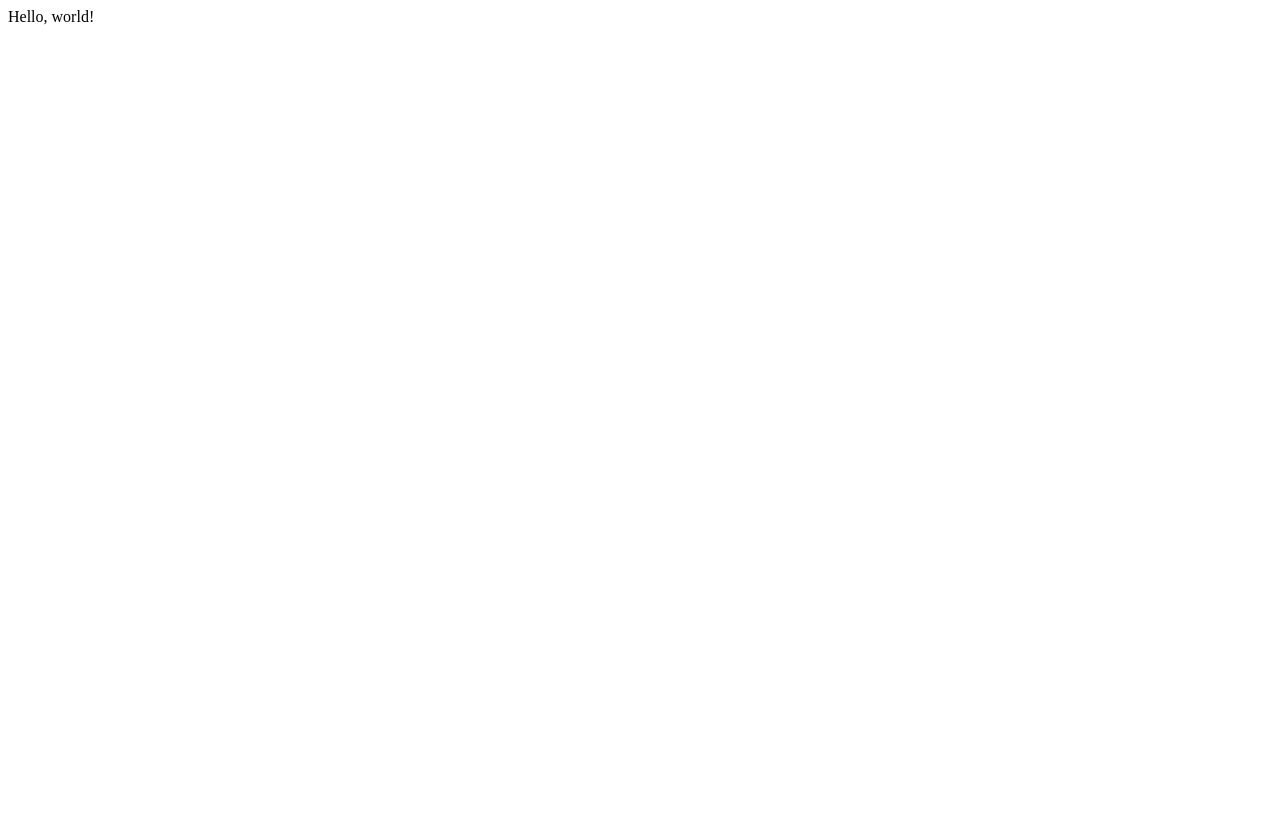
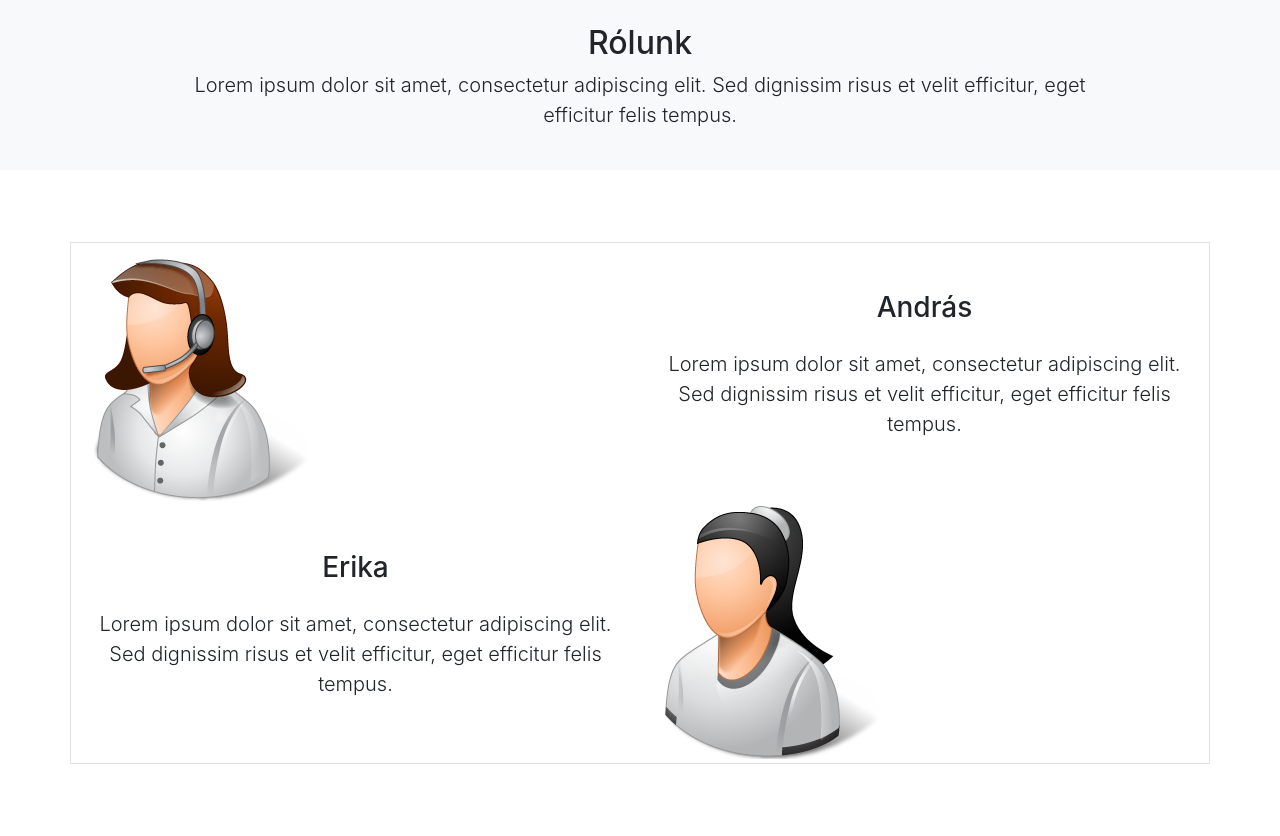
Before and after one commit to Raskovanyi/DIY, a plain HTML site: page _new_website/rolunk.html in a window 1280 px wide. Before the commit the page ends 800 px from the top, so only its background shows below. Drawn offline with nearby package versions, Linux system fonts and the light colour scheme.

Commit message:
rolunk.html

```diff
--- a/_new_website/rolunk.html
+++ b/_new_website/rolunk.html
@@ -3,9 +3,46 @@
   <head>
 
 
+    <meta charset="utf-8">
+    <meta name="viewport" content="width=device-width, initial-scale=1, shrink-to-fit=no">
+
+    <link rel="stylesheet" href="https://maxcdn.bootstrapcdn.com/bootstrap/4.0.0/css/bootstrap.min.css" integrity="sha384-Gn5384xqQ1aoWXA+058RXPxPg6fy4IWvTNh0E263XmFcJlSAwiGgFAW/dAiS6JXm" crossorigin="anonymous">
+
     <title>Hello, world!</title>
   </head>
+  </head>
   <body>
-    Hello, world!
+      <section class="bg-light">
+		<div class="container py-4">
+
+			<div class="row">
+				<div class="col-11 col-md-10 text-center mx-auto">
+
+					<h2>Rólunk</h2>
+					<p class="lead">Lorem ipsum dolor sit amet, consectetur adipiscing elit. Sed dignissim risus et velit efficitur, eget efficitur felis tempus.</p>
+				</div>
+			</div>
+		</div>
+
+	</section>
+
+    <div class="container py-5">
+		<div class="row border my-4">
+			<div class="col-12 col-lg-6 m-auto order-1 px-lg-0">
+				<img src="img/mk1.png" alt="András" class="img-fluid"><!--responsive kép-->
+			</div>
+			<div class="col-12 col-lg-6 text-center m-auto py-5 order-2 py-5">
+					<h3 class="pb-3">András</h3>
+					<p class="lead">Lorem ipsum dolor sit amet, consectetur adipiscing elit. Sed dignissim risus et velit efficitur, eget efficitur felis tempus.</p>
+			</div>
+			<div class="col-12 col-lg-6 text-center m-auto py-5 order-4 order-lg-3 py-5">
+				<h3 class="pb-3">Erika</h3>
+					<p class="lead">Lorem ipsum dolor sit amet, consectetur adipiscing elit. Sed dignissim risus et velit efficitur, eget efficitur felis tempus.</p>
+			</div>
+			<div class="col-12 col-lg-6 order-3 order-lg-4 px-lg-0">
+				<img src="img/mk2.png" alt="Erika" class="img-fluid">
+			</div>
+		</div>
+	</div>
   </body>
 </html>
```
Also changed, not shown: _new_website/img/mk1.png (added), _new_website/img/mk2.png (added), _new_website/img/mk3.png (added).
